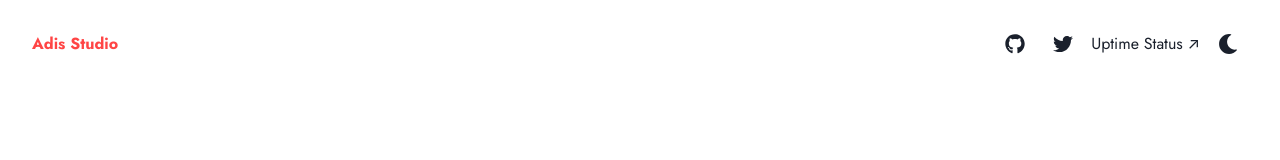
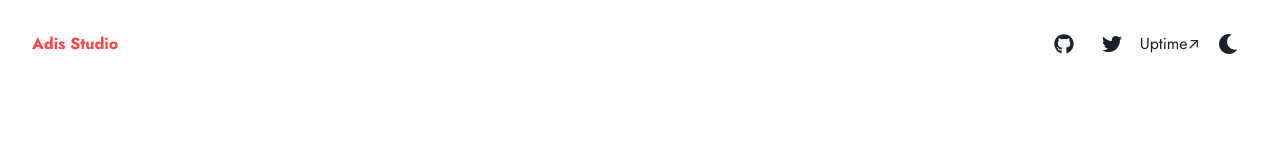
Before and after one commit to adityaREDFLAG/Adis-Site, a Next.js app: page / in a window 1280 px wide. Shown: the top 160 px of the page. Built offline with nearby package versions, Linux system fonts and the light colour scheme.

Commit message:
Update navbar.tsx

```diff
--- a/src/components/navbar.tsx
+++ b/src/components/navbar.tsx
@@ -28,7 +28,7 @@ export const Navbar: React.FC = () => {
           />
         ))}
         <Link href="https://status.uptime-monitor.io/669b90860cf6e5ca54b87cac?_gl=1*vyk1f*_gcl_au*MjE0NzczNTY0LjE3MjE0NzA4NzU.*_ga*MTg3MTAyMjQwMS4xNzIxNDcwODc1*_ga_Z8TT3FLVJQ*MTcyMTQ3MDg3NC4xLjEuMTcyMTQ3MTA5MS41OC4wLjA." isExternal>
-          Uptime Status ↗
+          Uptime↗
         </Link>
         <IconButton
           aria-label="toggle dark mode"
```
